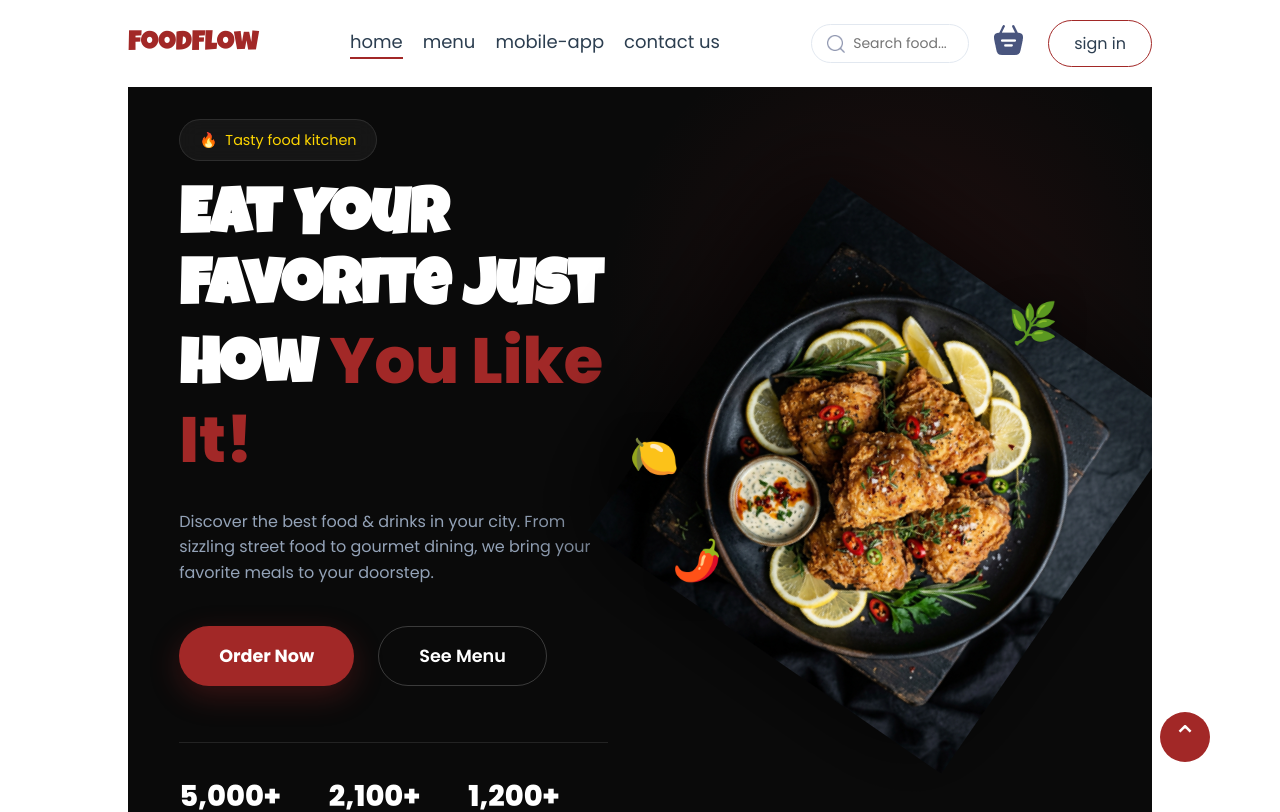
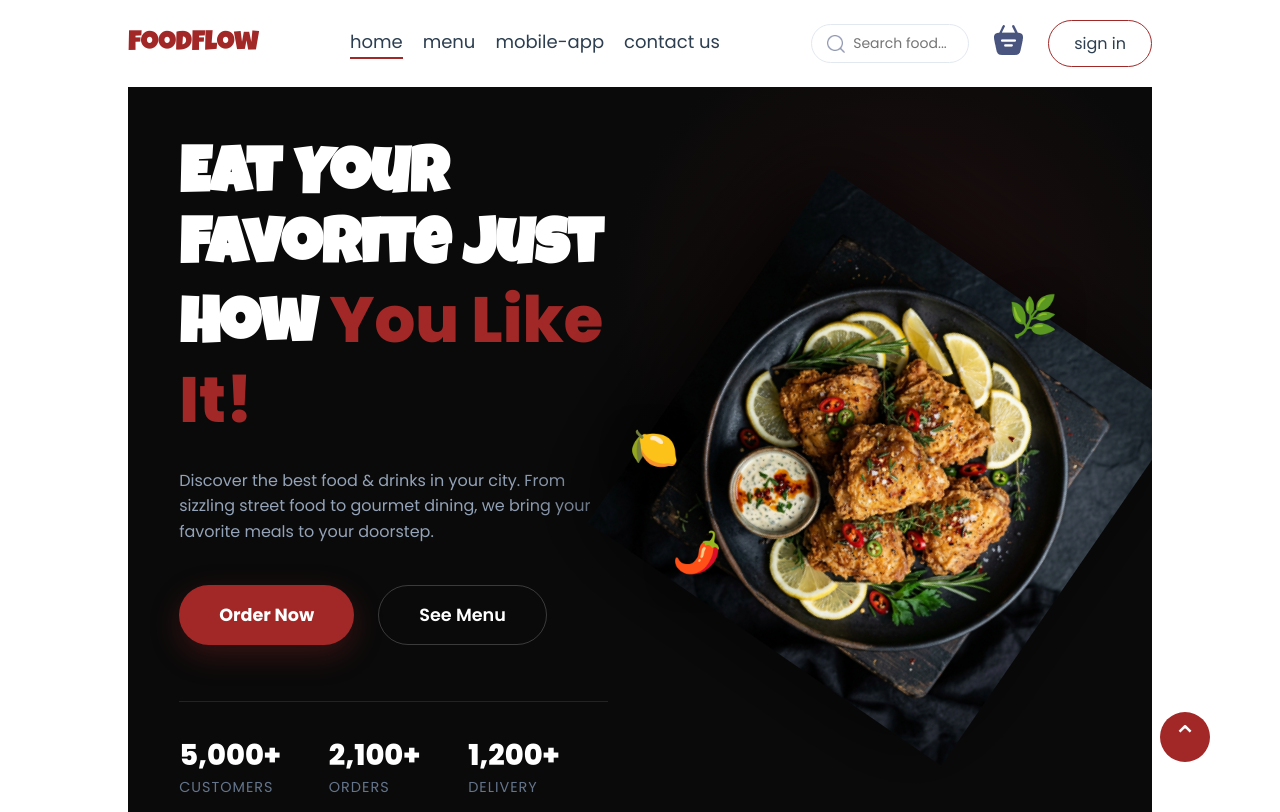
Before and after one commit to BYIRINGIRO-Samuel/FoodFlow, a React (Vite) app: page / in a window 1280 px wide. Shown: the top 812 px of the page. Built offline with nearby package versions, Linux system fonts and the light colour scheme.

Commit message:
style: remove hero section badge

```diff
--- a/src/components/Header/Header.jsx
+++ b/src/components/Header/Header.jsx
@@ -8,9 +8,6 @@ function Header() {
     <div className='header'>
       <div className="header-container">
         <div className="header-left">
-          <div className="header-badge">
-            <span className="badge-icon">🔥</span> Tasty food kitchen
-          </div>
           <h1>Eat Your Favorite Just How <span className="highlight">You Like It!</span></h1>
           <p>Discover the best food & drinks in your city. From sizzling street food to gourmet dining, we bring your favorite meals to your doorstep.</p>
 
```
